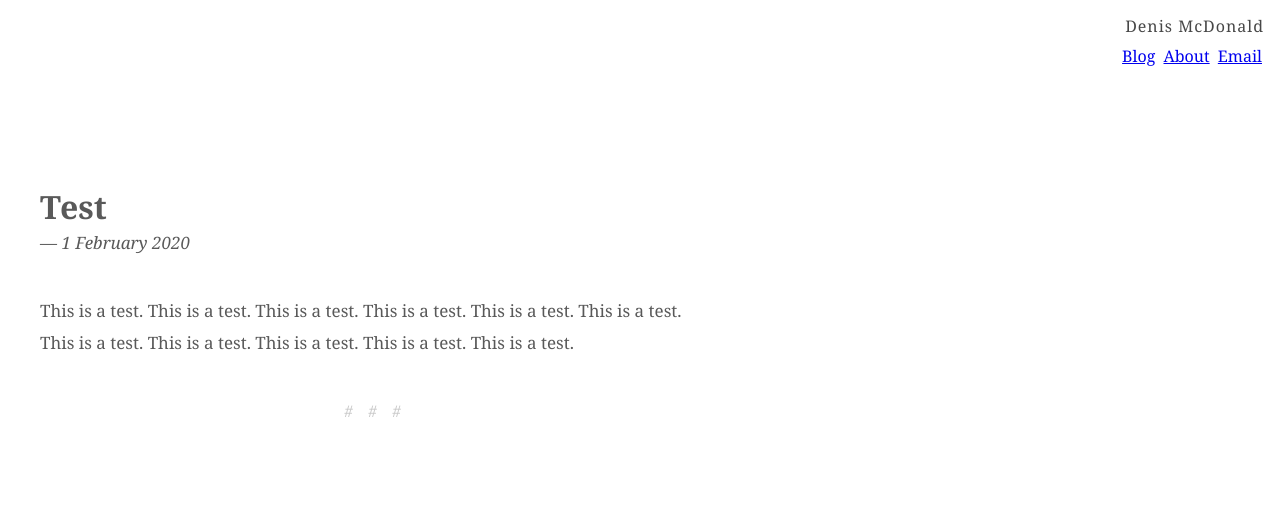
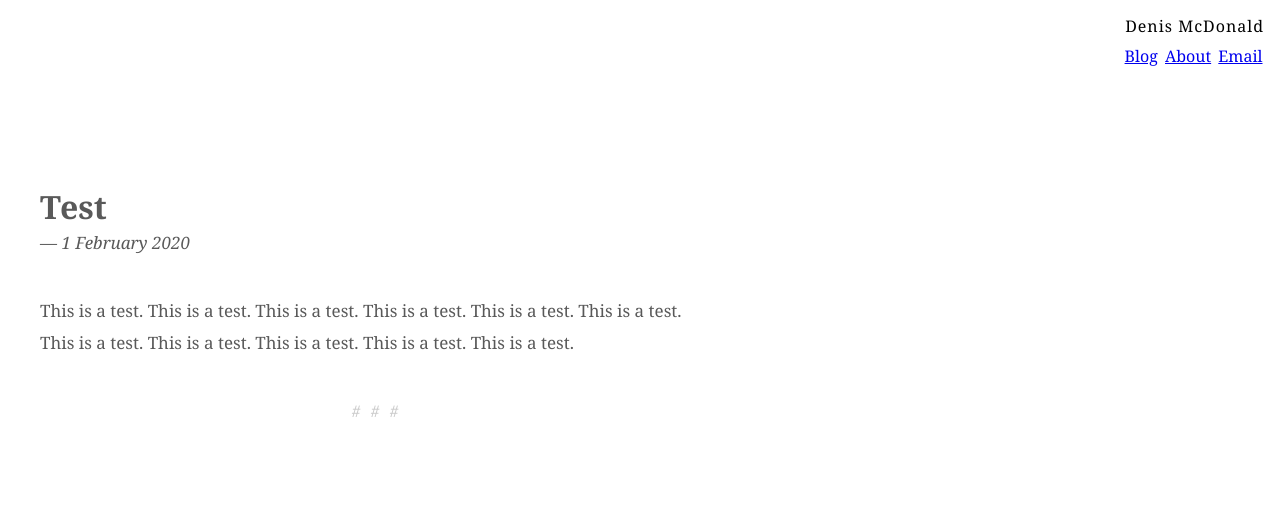
Before and after one commit to denismcdonald/blog, a Jekyll site: the page built from _posts/2020-02-01-test.md, in a window 1280 px wide. Shown: the top 506 px of the page. Built offline with Jekyll 4.4.1, drawn with Linux system fonts in a browser that asks for light colours.

Commit message:
Pre merge

```diff
--- a/_sass/main.scss
+++ b/_sass/main.scss
@@ -179,13 +179,12 @@ aside {
 .end {
     color: #cacaca;
     font-style: italic;
-    letter-spacing: 15px;
+    letter-spacing: 10px;
     margin-top: 2.5rem;
     text-align: center;
 }
 
 footer {
-    // font-size: 15px;
     line-height: 16px;
     margin-top: 3rem;
     padding-bottom: 0.5rem;
@@ -195,10 +194,6 @@ footer {
     bottom: 0;
     width: 100%;
 }
-
-// footer a {
-//     padding: 2px 4px;
-// }
 
 footer p {
     font-size: 12px;
@@ -242,35 +237,24 @@ li {
 
 nav {
     margin: 1rem 0.5rem 3rem 0.5rem;
-    padding: 0;
     line-height: 20px;
     text-align: center;
 }
 
 nav a {
-    // padding: 0 0 0 8px;
-    margin-right: 0;
-    // padding: 0 4px;
+    padding: 0 1.5px;
 }
 
-// nav a:nth-of-type(2) {
-//     padding: 0 6px;
-// }
 
 nav a:nth-of-type(1) {
-    color: rgb(71, 71, 71);
+    color: #000;
     display: inline-block;
-    font-size: 16px;
     letter-spacing: 1px;
     line-height: 20px;
     margin: 0 0 0.6rem 0;
     padding: 0;
     text-decoration: none;
 }
-
-// nav a:nth-of-type(4) {
-//     margin-right: 2px;
-// }
 
 p {
     font-size: 17px;
```
Also changed, not shown: index.md (+3 -2 lines), android-chrome-192x192.png, android-chrome-512x512.png, apple-touch-icon.png, favicon-16x16.png, favicon-32x32.png, favicon.ico, 8 other files.
